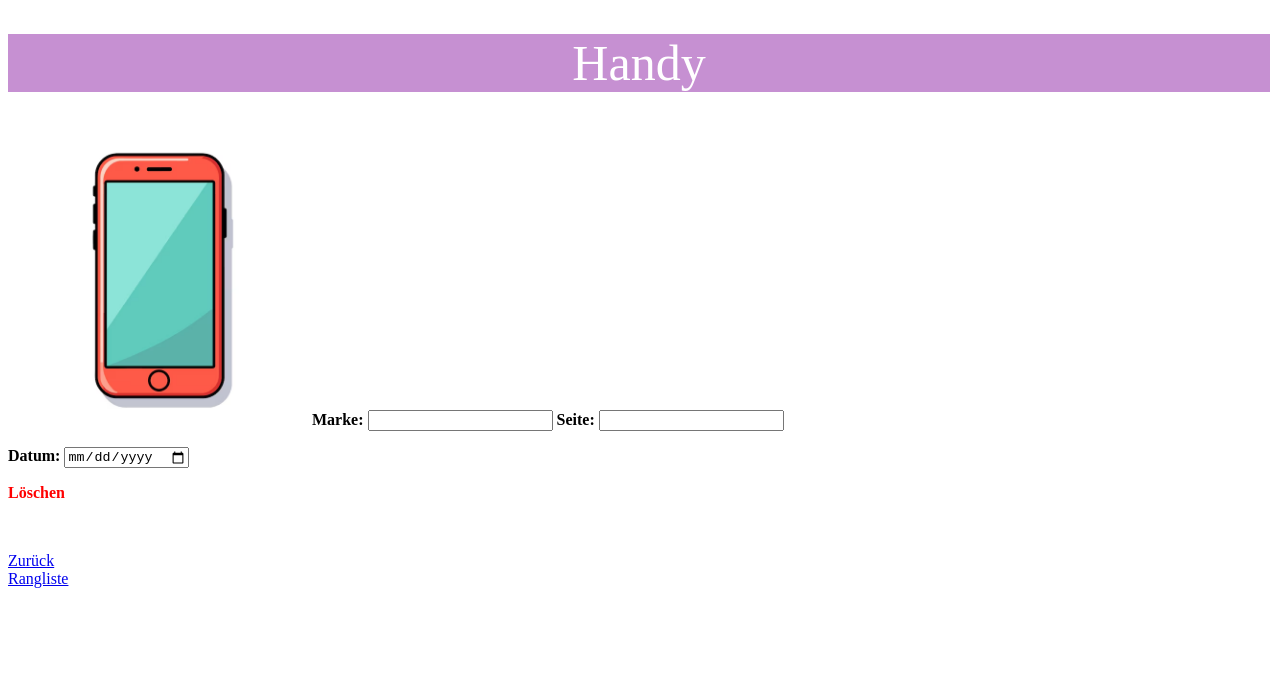
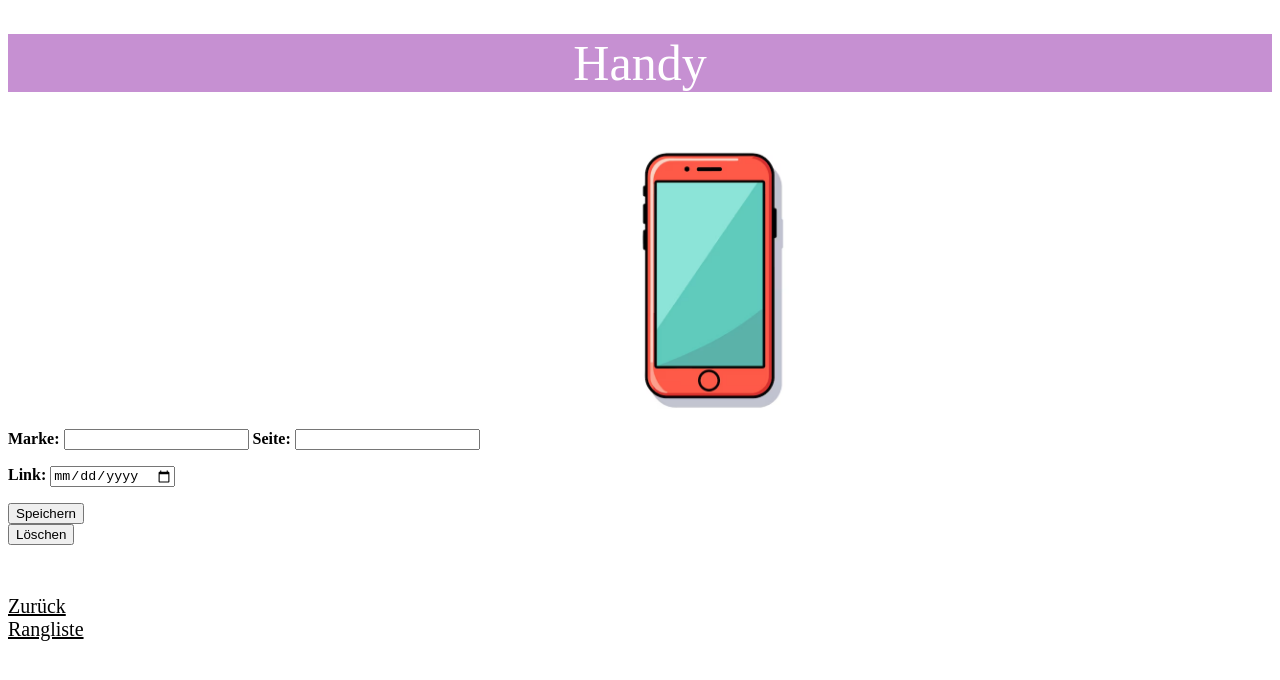
Before and after one commit to hannahschd/GIS_SS24, a plain HTML site: page Aufgabe 1/handy.html in a window 1280 px wide. Drawn offline with Linux system fonts and the light colour scheme.

Commit message:
überarbeitung zweite abgabe

```diff
--- a/Aufgabe 1/handy.html
+++ b/Aufgabe 1/handy.html
@@ -6,15 +6,37 @@
     <title>Handy</title>
     <link rel="stylesheet" href="styleshandy.css" />
   </head>
+
+  <!-- Hier begint die Seite -->
   <body>
+    <header>
       <h1> Handy </h1>
+
+      <div>
         <img src="Bilder/handy.png" />
+      </div>
+    </header>
+
+  <!-- Hauptinhalt der Seite -->
+    <main>
       <label>Marke: </label>
         <input type="text" />
       <label> Seite: </label>
         <input type="text" /></p>
-        <p> Datum:  <input type="date" /></p>
-        <p style="color: red">Löschen</p>
+      <p> Link:  <input type="date" /></p>
+
+  <!-- Speichern-Button -->
+      <div id="elementToBeSaved">
+        <button onclick="saveData()">Speichern</button>
+      </div>
+
+  <!-- Löschen-Button -->
+      <div id="elementToBeDeleted">
+        <button onclick="deleteElement()">Löschen</button>
+      </div>
+    </main>
+
+  <!-- Links zu vorherigen Seiten -->
      <footer>
         <a href="http://127.0.0.1:5500/Aufgabe%201/hauptseite.html"> Zurück </a>
          <br />
--- a/Aufgabe 1/stylesbuch.css
+++ b/Aufgabe 1/stylesbuch.css
@@ -1,32 +1,39 @@
-h1 /*Selector*/ {
-    background: rgb(198, 144, 210); /*Declaration*/
-  }
-  h1 {
+/* Design Überschrift*/
+h1  {
+    background: rgb(198, 144, 210);
     font: 50px Apple Chancery;
-    text-decoration: none;
     color: white;
-    padding: 0px 5px 0px 5px;
-    border-right: 2px solid white;
-  }
-  a:hover {
-    font-size: 1.1em;
-    }
-    h1 {
     text-align: center;
  }
+
+/* Design Links */
+a:hover {
+    font-size: 1.3em;
+    color:rgb(198, 144, 210) ;
+ }
+a {
+    font: 20px Times New Roman;
+    color: black;
+ }
+
+/* Design Text */
 label {
     font-weight: bold;
  }
 p {
     font-weight: bold;
  }
+
+/* Design Footer */
 footer {
     margin-top: 50px;
  }
+
+/* Design Bilder */
 img {
     float: center;
-    }
-    img {
     width: 300px; /* Breite des Bildes */
     height: auto; /* Automatische Anpassung der Höhe, um das Bildverhältnis beizubehalten */
+    margin-left: 550px;
+    margin-right: auto;
  }
--- a/Aufgabe 1/styleshandy.css
+++ b/Aufgabe 1/styleshandy.css
@@ -1,32 +1,38 @@
-h1 /*Selector*/ {
-    background: rgb(198, 144, 210); /*Declaration*/
-  }
-h1 {
+/* Design Überschrift */
+h1  {
+    background: rgb(198, 144, 210);
     font: 50px Apple Chancery;
-    text-decoration: none;
     color: white;
-    padding: 0px 5px 0px 5px;
-    border-right: 2px solid white;
-  }
-  a:hover {
-    font-size: 1.1em;
-    }
-    h1 {
     text-align: center;
  }
+
+/* Design Links */
+a:hover {
+    font-size: 1.3em;
+    color:rgb(198, 144, 210) ;
+ }
+a {
+    font: 20px Times New Roman;
+    color: black;
+ }
+
+/* Design Text */
 label {
     font-weight: bold;
  }
 p {
     font-weight: bold;
  }
+
+/* Design Footer */
 footer {
     margin-top: 50px;
  }
+
+/* Design Bilder */
 img {
-        align-self: center;
+    width: 300px;
+    height: auto;
+    margin-left: 550px;
+    margin-right: auto;
  }
-    img {
-        width: 300px; /* Breite des Bildes */
-        height: auto; /* Automatische Anpassung der Höhe, um das Bildverhältnis beizubehalten */
-    }
--- a/Aufgabe 1/styleshauptseite.css
+++ b/Aufgabe 1/styleshauptseite.css
@@ -1,19 +1,22 @@
-h1 /*Selector*/ {
-    background: rgb(198, 144, 210); /*Declaration*/
-  }
-h1 {
+/* Design der Überschrift*/
+h1  {
+    background: rgb(198, 144, 210);
     font: 50px Apple Chancery;
-    text-decoration: none;
     color: white;
-    padding: 0px 5px 0px 5px;
-    border-right: 2px solid white;
-  }
-a:hover {
-    font-size: 1.1em;
-}
-h1 {
     text-align: center;
 }
+
+/* Design der Links */
+a:hover {
+    font-size: 1.3em;
+    color:rgb(198, 144, 210) ;
+}
+a {
+    font: 20px Times New Roman;
+    color: black;
+  }
+
+/* Design des Textes */
 p {
     text-align: center;
 }
@@ -21,13 +24,15 @@ label {
     font-weight: bold;
 }
 
+/* Design des Footers */
 footer {
     margin-top: 50px;
 }
+
+/* Design der Bilder */
 img {
-    float: none;
+    width: 300px;
+    height: auto;
+    margin-left: 550px;
+    margin-right: auto;
 }
-img {
-    width: 300px; /* Breite des Bildes */
-    height: auto; /* Automatische Anpassung der Höhe, um das Bildverhältnis beizubehalten */
-}
--- a/Aufgabe 1/stylesrangliste.css
+++ b/Aufgabe 1/stylesrangliste.css
@@ -1,22 +1,27 @@
-h1 /*Selector*/ {
-    background: rgb(198, 144, 210); /*Declaration*/
-  }
+/* Design Überschrift */
 h1 {
+    background: rgb(198, 144, 210);
     font: 50px Apple Chancery;
-    text-decoration: none;
     color: white;
-    padding: 0px 5px 0px 5px;
-    border-right: 2px solid white;
-  }
-  a:hover {
-    font-size: 1.1em;
-}
-h1 {
     text-align: center;
-}
+ }
+
+/* Design Links */
+ a:hover {
+    font-size: 1.3em;
+    color:rgb(198, 144, 210) ;
+ }
+a {
+    font: 20px Times New Roman;
+    color: black;
+ }
+
+ /* Design Text */
 label {
     font-weight: bold;
-}
+ }
+
+/* Design Footer */
 footer {
     margin-top: 50px;
-}
+ }
--- a/Aufgabe 1/stylestasse.css
+++ b/Aufgabe 1/stylestasse.css
@@ -1,32 +1,38 @@
+/* Design Überschrift */
 h1 /*Selector*/ {
     background: rgb(198, 144, 210); /*Declaration*/
-  }
-h1 {
     font: 50px Apple Chancery;
-    text-decoration: none;
     color: white;
-    padding: 0px 5px 0px 5px;
-    border-right: 2px solid white;
-  }
-  a:hover {
-    font-size: 1.1em;
-}
-h1 {
     text-align: center;
 }
+
+ /* Design Links */
+a:hover {
+    font-size: 1.3em;
+    color:rgb(198, 144, 210) ;
+ }
+ a {
+    font: 20px Times New Roman;
+    color: black;
+ }
+
+/* Design Text */
 label {
     font-weight: bold;
 }
 p {
     font-weight: bold;
 }
+
+/* Design Footer */
 footer {
     margin-top: 50px;
 }
+
+/* Design Bilder */
 img {
-    float: none;
+    width: 300px;
+    height: auto;
+    margin-left: 550px;
+    margin-right: auto;
 }
-img {
-    width: 300px; /* Breite des Bildes */
-    height: auto; /* Automatische Anpassung der Höhe, um das Bildverhältnis beizubehalten */
-}
```
Also changed, not shown: Aufgabe 1/buch.html (+26 -7 lines), Aufgabe 1/hauptseite.html (+25 -10 lines), Aufgabe 1/rangliste.html (+16 -3 lines), Aufgabe 1/tasse.html (+23 -4 lines), Aufgabe 1/Bilder/wunschliste.jpg. Lines whose indentation alone changed are shown as unchanged.
